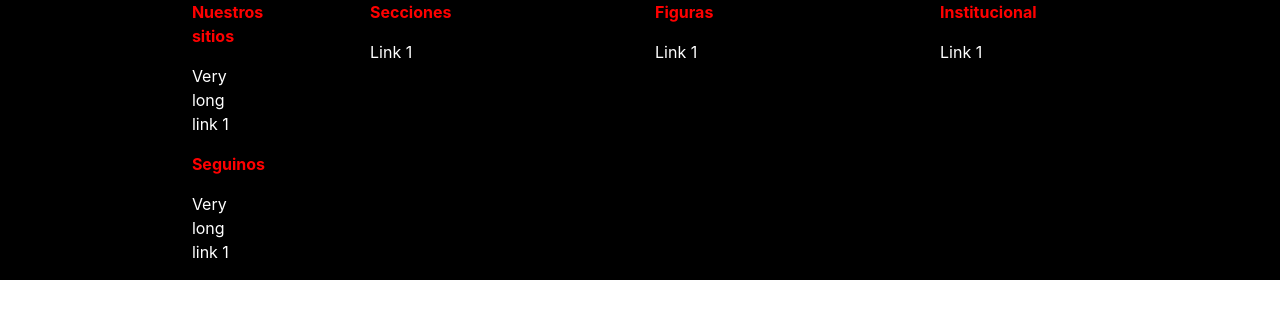
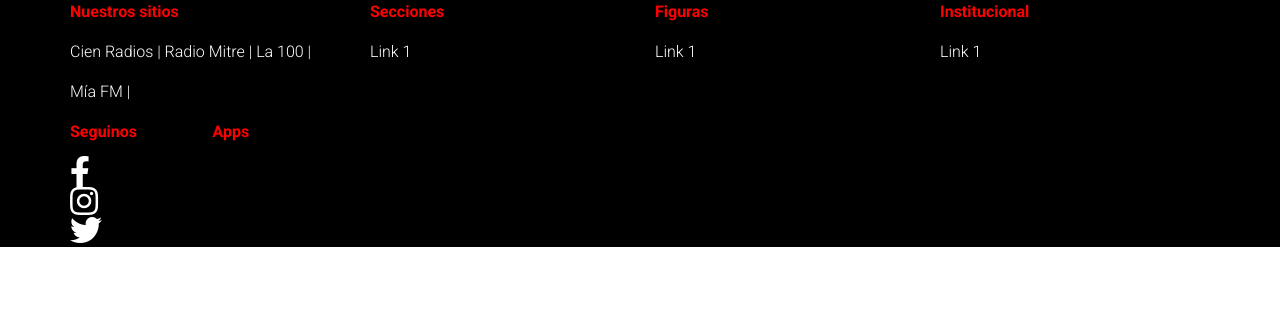
Before and after one commit to cristian16b/react-footer, a React (Create React App) app: page / in a window 1280 px wide. Shown: the top 318 px of the page. Built offline with nearby package versions, Linux system fonts and the light colour scheme.

Commit message:
Agrego los cdn para los iconos, modifico la visualizacion las columnas y se modulariza el code

```diff
--- a/src/Footer/Footer.css
+++ b/src/Footer/Footer.css
@@ -10,3 +10,7 @@
 .enlace-footer {
     color: white;
 }
+
+.separador {
+    color: white;
+}
--- a/src/Footer/Footer.js
+++ b/src/Footer/Footer.js
@@ -30,28 +30,43 @@ const Footer = () => {
 
 const primeraColumna = () => {
   return(
-    <div className="col-md-3 mx-auto">
+    <div className="col-md-3">
       <div className="row">
-        <div className="col-md-3 mx-auto">
+        <p className="titulo">Nuestros sitios</p>
+      </div>
+      <div className="row">
           {/* <!-- Links --> */}
-          <p className="titulo">Nuestros sitios</p>
-
-            <ul className="list-unstyled">
-              <li>
-                <a className="enlace-footer" href="#!">Very long link 1</a>
-              </li>
-            </ul>
+          <a className="enlace-footer" href="#!">Cien Radios</a><p className="separador">&nbsp;|&nbsp;</p>
+          <a className="enlace-footer" href="#!">Radio Mitre</a><p className="separador">&nbsp;|&nbsp;</p>
+          <a className="enlace-footer" href="#!">La 100</a><p className="separador">&nbsp;|&nbsp;</p>
+          <a className="enlace-footer" href="#!">Mía FM</a><p className="separador">&nbsp;|&nbsp;</p>
+      </div>
+    <div className="row">
+      <div className="col-md-6">
+        {/* <!-- Links --> */}
+        <div className="row">
+          <p className="titulo">Seguinos</p>
         </div>
-    </div>
-    <div className="row">
-      <div className="col-md-3 mx-auto">
+        <div className="row">
+        {/* <!-- Facebook --> */}
+          <a class="fb-ic">
+            <i class="fab fa-facebook-f fa-lg white-text mr-md-5 mr-3 fa-2x"> </i>
+          </a>
+          {/* <!--Instagram--> */}
+          <a class="ins-ic">
+            <i class="fab fa-instagram fa-lg white-text mr-md-5 mr-3 fa-2x"> </i>
+          </a>
+          {/* <!-- Twitter --> */}
+          <a class="tw-ic">
+            <i class="fab fa-twitter fa-lg white-text mr-md-5 mr-3 fa-2x"> </i>
+          </a>
+        </div>
+      </div>
+      <div className="col-md-6">
         {/* <!-- Links --> */}
-        <p className="titulo">Seguinos</p>
-          <ul className="list-unstyled">
-            <li>
-              <a className="enlace-footer" href="#!">Very long link 1</a>
-            </li>
-          </ul>
+        <div className="row">
+          <p className="titulo">Apps</p>
+        </div>
       </div>
     </div>
   </div>
@@ -60,7 +75,7 @@ const primeraColumna = () => {
 
 const segundaColumna = ()  => {
   return(
-    <div className="col-md-3 mx-auto">
+    <div className="col-md-3 ">
     {/* <!-- Links --> */}
       <p className="titulo">Secciones</p>
       <ul className="list-unstyled">
@@ -74,7 +89,7 @@ const segundaColumna = ()  => {
 
 const terceraColumna = () => {
   return (
-    <div className="col-md-3 mx-auto">
+    <div className="col-md-3 ">
       {/* <!-- Links --> */}
       <p className="titulo">Figuras</p>
       <ul className="list-unstyled">
@@ -88,7 +103,7 @@ const terceraColumna = () => {
 
 const cuartaColumna = () => {
   return(
-    <div className="col-md-3 mx-auto">
+    <div className="col-md-3 ">
     {/* <!-- Links --> */}
       <p className="titulo">Institucional</p>
       <ul className="list-unstyled">
--- a/src/index.js
+++ b/src/index.js
@@ -13,6 +13,14 @@ ReactDOM.render(
         integrity="sha384-9aIt2nRpC12Uk9gS9baDl411NQApFmC26EwAOH8WgZl5MYYxFfc+NcPb1dKGj7Sk"
         crossorigin="anonymous"
       />
+    {/* <!-- Font Awesome --> */}
+<link rel="stylesheet" href="https://use.fontawesome.com/releases/v5.8.2/css/all.css"/>
+{/* <!-- Google Fonts --> */}
+<link rel="stylesheet" href="https://fonts.googleapis.com/css?family=Roboto:300,400,500,700&display=swap"/>
+{/* <!-- Bootstrap core CSS --> */}
+<link href="https://cdnjs.cloudflare.com/ajax/libs/twitter-bootstrap/4.5.0/css/bootstrap.min.css" rel="stylesheet"/>
+{/* <!-- Material Design Bootstrap --> */}
+<link href="https://cdnjs.cloudflare.com/ajax/libs/mdbootstrap/4.19.1/css/mdb.min.css" rel="stylesheet"></link>
   </React.StrictMode>,
   document.getElementById('root')
 );
```
Also changed, not shown: 1 other file (tests, documents, lock files or other folders).
